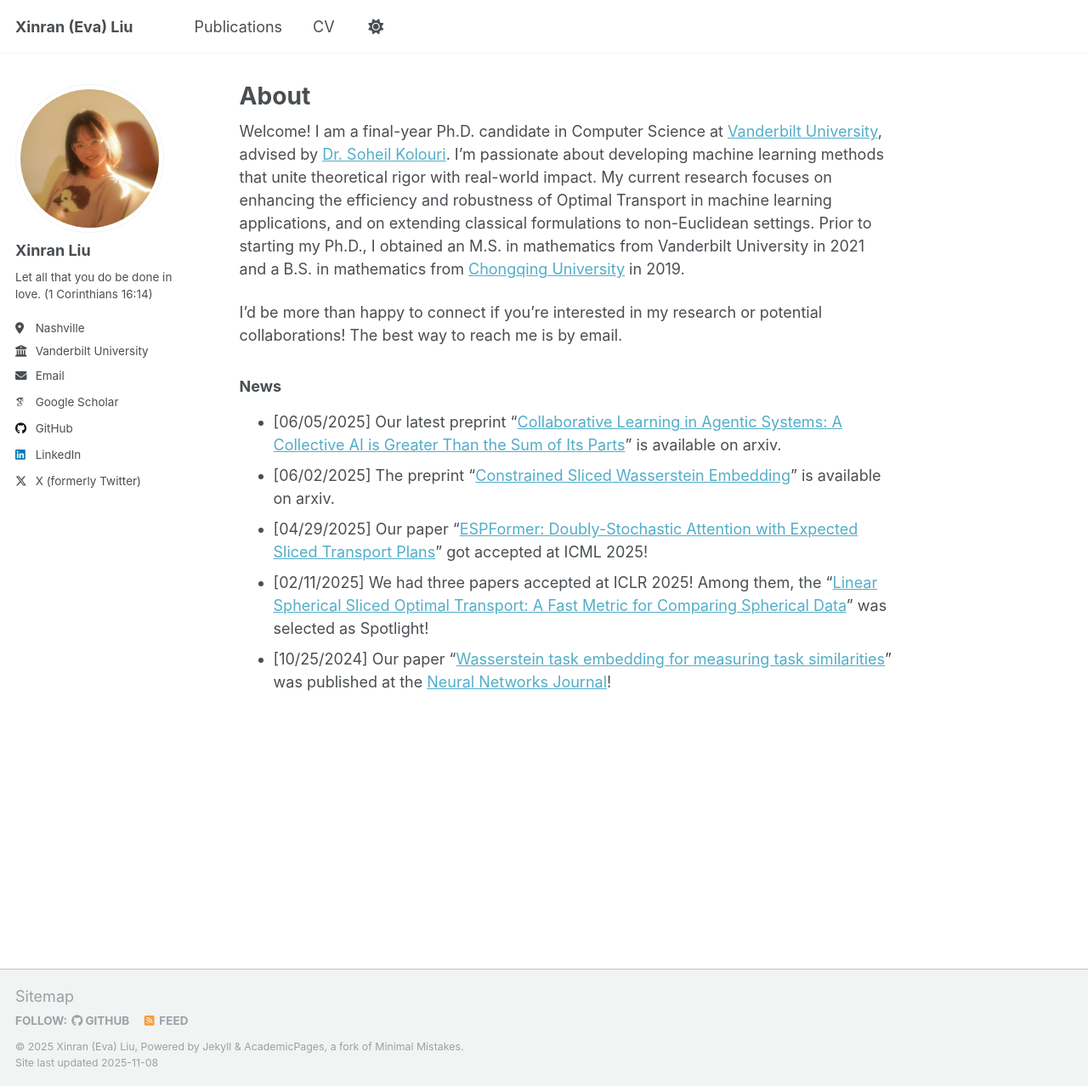
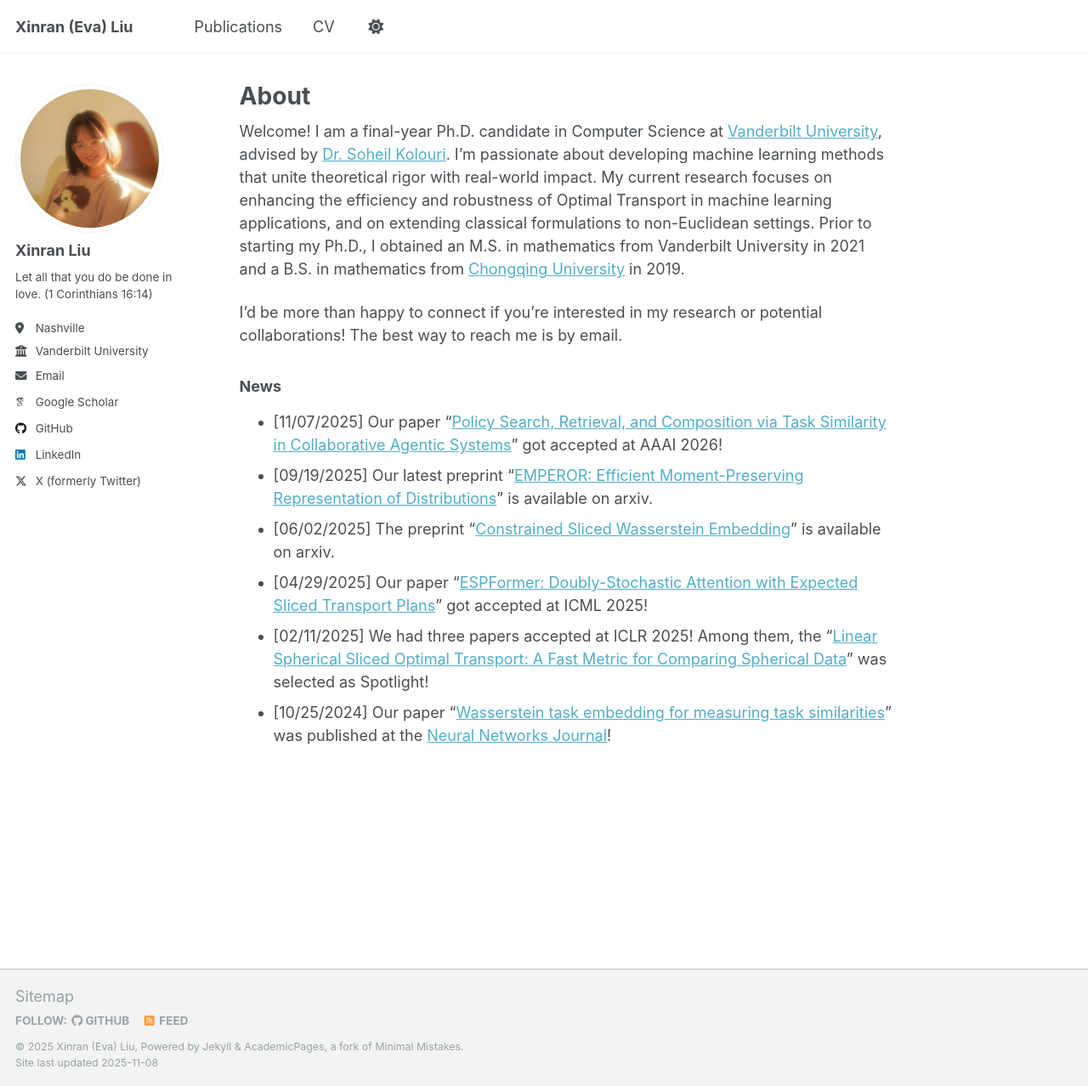
Before and after one commit to xinranliueva/xinranliueva.github.io, a Jekyll site: the page built from _pages/about.md, in a window 1280 px wide and 1278 px high. Shown: the whole window at 85% size. Built offline with Jekyll 4.4.1, drawn with Linux system fonts in a browser that asks for light colours; some web fonts are replaced.

Commit message:
Update news section with new paper announcements

```diff
--- a/_pages/about.md
+++ b/_pages/about.md
@@ -14,8 +14,10 @@ I’d be more than happy to connect if you’re interested in my research or pot
 
 ### News
 
-  - [06/05/2025]
-     Our latest preprint "[Collaborative Learning in Agentic Systems: A Collective AI is Greater Than the Sum of Its Parts](https://arxiv.org/abs/2506.05577)" is available on arxiv.
+  - [11/07/2025]
+     Our paper "[Policy Search, Retrieval, and Composition via Task Similarity in Collaborative Agentic Systems](https://arxiv.org/pdf/2506.05577)" got accepted at AAAI 2026!
+  - [09/19/2025]
+     Our latest preprint "[EMPEROR: Efficient Moment-Preserving Representation of Distributions](https://arxiv.org/pdf/2509.16379)" is available on arxiv.
   - [06/02/2025]
      The preprint "[Constrained Sliced Wasserstein Embedding](https://arxiv.org/abs/2506.02203)" is available on arxiv.
   - [04/29/2025]
```
